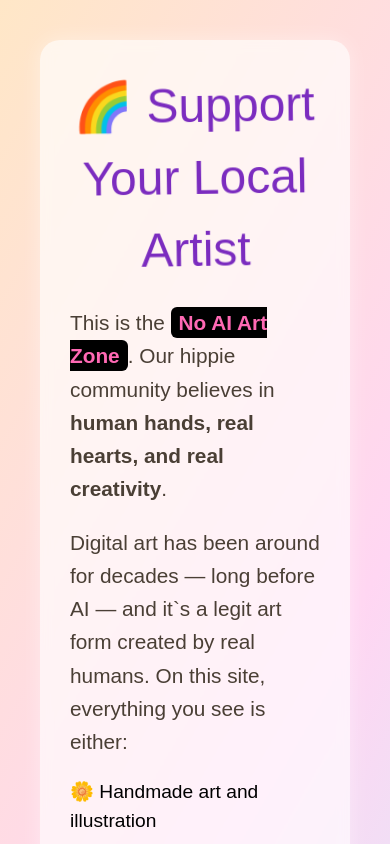
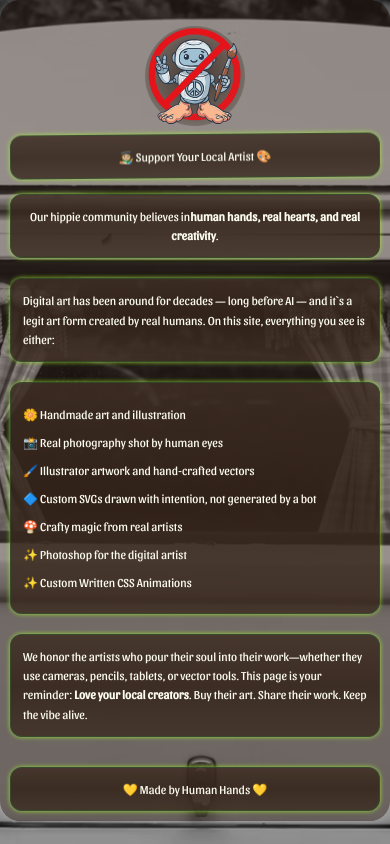
Before and after one commit to MyBaBB/thestitchingstoner, a React (Vite) app: page /localartist in a window 390 px wide. Shown: the top 844 px of the page. Built offline with nearby package versions, Linux system fonts and the light colour scheme.

Commit message:
styled the no ai page

```diff
--- a/src/App.jsx
+++ b/src/App.jsx
@@ -19,7 +19,6 @@ const App = () => {
           <Route path="*" element={<Zenith />} />
         </Routes>
       </Router>
-
     </main>
   );
 };
--- a/src/Components/BackgroundMusicFolder/BackgroundMusic.jsx
+++ b/src/Components/BackgroundMusicFolder/BackgroundMusic.jsx
@@ -36,8 +36,7 @@ export default function SimpleSpeaker() {
   return (
     <button
       onClick={toggleSound}
-      className={`p-3 rounded-full transition-all duration-300
-        ${isOn ? "text-green-500" : "text-gray-500"}`}
+      className={`rounded-full p-3 transition-all duration-300 ${isOn ? "text-green-500" : "text-gray-500"}`}
     >
       {isOn ? <RxSpeakerLoud size={35} /> : <RxSpeakerOff size={35} />}
     </button>
--- /dev/null
+++ b/src/Components/UnsplashImageFolder/UnsplashImages.jsx
@@ -0,0 +1,32 @@
+import React from "react";
+import WhiteVan from "../UnsplashImageFolder/bwVan1820x1080.webp";
+const hippieImages = [
+   {
+    src: WhiteVan,
+    alt: "White Van",
+  },
+];
+
+const randomImage = hippieImages[Math.floor(Math.random() * hippieImages.length)];
+
+function LocalArtistFolder() {
+  return (
+    <div
+      className="local-artist-wrapper"
+      style={{
+        position: "fixed",
+        width: "100%",
+        height: "100%",
+        backgroundImage: `url(${randomImage})`,
+        backgroundSize: "cover",
+        backgroundPosition: "center",
+        backgroundRepeat: "no-repeat",
+        zIndex: 99999999
+      }}
+    >
+      {/* your content goes here */}
+    </div>
+  );
+}
+
+export default LocalArtistFolder;
--- a/src/Components/WeedFolder/Weed.css
+++ b/src/Components/WeedFolder/Weed.css
@@ -14,8 +14,6 @@
 @media screen and (orientation: landscape) and (max-height: 700px) {
   .weed-leaf {
     position: relative;
-
-
 
     width: 100px;
     height: 100px;
@@ -50,6 +48,5 @@
 @media screen and (orientation: landscape) and (max-width: 950px) and (max-height: 490px) {
   .weed-leaf {
     position: relative;
-
   }
 }
--- a/src/Pages/CoverPageFolder/Cover.jsx
+++ b/src/Pages/CoverPageFolder/Cover.jsx
@@ -56,20 +56,17 @@ export default function LandingPage() {
 
   return (
     <div className="relative mb-[22rem] flex h-screen items-center justify-center bg-black">
-
-
-      < Link to="/localartist">
-        <div className="not-robot2 p-4  flex-col items-center  ">
+      <Link to="/localartist">
+        <div className="not-robot2 flex-col items-center p-4">
           <NotRobot />
-           <span className="text-white font-bold font-Itim-Regular mt-1">
+          <span className="mt-1 font-Itim-Regular font-bold text-white">
             No Zone
           </span>
         </div>
       </Link>
 
-
-        <div className="backgroundMusic fixed z-50 bottom-4 left-4">
-           < SimpleSpeaker />
+      <div className="backgroundMusic fixed bottom-4 left-4 z-50">
+        <SimpleSpeaker />
       </div>
 
       <span className="reverseButtonInstaller absolute left-4 top-4">
--- a/src/Pages/LocalArtistFolder/LocalArtist.css
+++ b/src/Pages/LocalArtistFolder/LocalArtist.css
@@ -1,11 +1,14 @@
 .local-artist-wrapper {
   position: relative;
-  padding: 40px;
   min-height: 100vh;
-  background: linear-gradient(120deg, #ffe7c7, #ffd6f2, #c7f7ff);
+  background-image: url("../../Components/UnsplashImageFolder/bwVan1820x1080.webp");
+  background-size: cover;        /* fills the screen */
+  background-position: center;   /* keeps the subject centered */
+  background-repeat: no-repeat;  /* prevents tiling */
   overflow: hidden;
   font-family: "Groovy", sans-serif;
 }
+
 
 /* Floating Objects */
 .float {
@@ -15,64 +18,129 @@
   animation: floaty 10s infinite ease-in-out;
 }
 
-.peace-flower { top: 10%; left: 5%; animation-delay: 0s; }
-.sparkle-star { top: 40%; right: 10%; animation-delay: 2s; }
-.groovy-heart { bottom: 15%; left: 20%; animation-delay: 4s; }
+.peace-flower {
+  top: 10%;
+  left: 5%;
+  animation-delay: 0s;
+}
+.sparkle-star {
+  top: 40%;
+  right: 10%;
+  animation-delay: 2s;
+}
+.groovy-heart {
+  bottom: 15%;
+  left: 20%;
+  animation-delay: 4s;
+}
 
 @keyframes floaty {
-  0% { transform: translateY(0px) rotate(0deg); }
-  50% { transform: translateY(-25px) rotate(6deg); }
-  100% { transform: translateY(0px) rotate(0deg); }
+  0% {
+    transform: translateY(0px) rotate(0deg);
+  }
+  50% {
+    transform: translateY(-25px) rotate(6deg);
+  }
+  100% {
+    transform: translateY(0px) rotate(0deg);
+  }
 }
 
 /* Content Box */
 .content-box {
   max-width: 700px;
   margin: auto;
-  background: rgba(255, 255, 255, 0.65);
-  padding: 30px;
+  background: rgba(55, 39, 29, 0.4);
+  padding: 10px;
   border-radius: 20px;
-  backdrop-filter: blur(6px);
+
   box-shadow: 0 0 20px rgba(255, 255, 255, 0.4);
-}
+  }
 
 /* Typography */
 .groovy-title {
-  font-size: 3rem;
+  background: linear-gradient(
+    to bottom,
+    rgba(63, 46, 36, .85) 0%,
+    /* top lighter */ rgba(51, 35, 25, .85 ) 50%,
+    /* middle darker */ rgba(63, 46, 36, .85 ) 100% /* bottom lighter */
+  );
+  border: 1px solid rgba(46, 90, 44, 0.63); /* Forest Service Green */
+  border-radius: 12px;
+  box-shadow: 0px 0px 5px 0px #adff2fbf;
+  padding:12px;
   text-align: center;
-  margin-bottom: 20px;
-  color: #7b2cbf;
+  margin-bottom: 5px;
+  color:  #ade0f8;
   animation: wobble 3s infinite ease-in-out;
 }
 
 @keyframes wobble {
-  0% { transform: rotate(-1deg); }
-  50% { transform: rotate(1deg); }
-  100% { transform: rotate(-1deg); }
+  0% {
+    transform: rotate(-1deg);
+  }
+  50% {
+    transform: rotate(1deg);
+  }
+  100% {
+    transform: rotate(-1deg);
+  }
 }
 
 .groovy-text {
   font-size: 1.3rem;
   line-height: 1.6;
   margin-bottom: 20px;
-  color: #4a3f35;
+    font-weight: 500;
+
+  background: linear-gradient(
+    to bottom,
+    rgba(63, 46, 36, .85) 0%,
+    /* top lighter */ rgba(51, 35, 25, .85 ) 50%,
+    /* middle darker */ rgba(63, 46, 36, .85 ) 100% /* bottom lighter */
+  );
+  border: 1px solid rgba(46, 90, 44, 0.63); /* Forest Service Green */
+  border-radius: 12px;
+  box-shadow: 0px 0px 5px 0px #adff2fbf;
+  padding:12px;
 }
 
-.highlight {
-  background: #fffa8b;
-  padding: 4px 8px;
-  border-radius: 6px;
+.highlight3 {
+
+  font-weight: 500;
+   background: linear-gradient(
+    to bottom,
+    rgba(63, 46, 36, .85) 0%,
+    /* top lighter */ rgba(51, 35, 25, .85 ) 50%,
+    /* middle darker */ rgba(63, 46, 36, .85 ) 100% /* bottom lighter */
+  );
+
+  border: 1px solid rgba(46, 90, 44, 0.63); /* Forest Service Green */
+  border-radius: 12px;
+  box-shadow: 0px 0px 5px 0px #adff2fbf;
+  padding:12px;
 }
 
 /* List */
 .groovy-list {
   list-style: none;
-  padding-left: 0;
+
   margin-bottom: 20px;
+    font-weight: 500;
+  background: linear-gradient(
+    to bottom,
+    rgba(63, 46, 36, .85) 0%,
+    /* top lighter */ rgba(51, 35, 25, .85 ) 50%,
+    /* middle darker */ rgba(63, 46, 36, .85 ) 100% /* bottom lighter */
+  );
+  border: 1px solid rgba(46, 90, 44, 0.63); /* Forest Service Green */
+  border-radius: 12px;
+  box-shadow: 0px 0px 5px 0px #adff2fbf;
+  padding:12px;
 }
 
 .groovy-list li {
-  font-size: 1.2rem;
+
   margin: 10px 0;
 }
 
@@ -80,9 +148,47 @@
 .badge {
   margin-top: 30px;
   text-align: center;
-  font-size: 1.4rem;
-  padding: 10px 20px;
-  background: #ffe8a3;
+
+    font-weight: 500;
+  background: linear-gradient(
+    to bottom,
+    rgba(63, 46, 36, .85) 0%,
+    /* top lighter */ rgba(51, 35, 25, .85 ) 50%,
+    /* middle darker */ rgba(63, 46, 36, .85 ) 100% /* bottom lighter */
+  );
+  border: 1px solid rgba(46, 90, 44, 0.63); /* Forest Service Green */
   border-radius: 12px;
-  box-shadow: 0 0 10px rgba(255, 255, 255, 0.6);
+  box-shadow: 0px 0px 5px 0px #adff2fbf;
+  padding:12px;
 }
+
+   /* base: up to 400px */
+.groovy-title, .groovy-text, .groovy-list, .content-box   {
+  font-size: 0.75rem; color: #fcfbef;
+  font-family: 'Sansita-Regular', sans-serif  ; }
+
+/* 400px to 700px */
+@media screen and (min-width: 400px) and (max-width: 700px) {
+  .content-box {
+    padding: 5px;
+  }
+  .groovy-title, .groovy-text, .groovy-list, .content-box   {
+     font-size: 1.11rem; }
+ }
+
+/* 700px and up */
+@media screen and (min-width: 700px) {
+  .groovy-title, .groovy-text, .groovy-list, .content-box   {
+    font-size: 2rem; }
+}
+.NotRobotGradient {
+
+  border-radius: 100%;
+
+
+  background: radial-gradient(
+    rgba(70, 56, 47, 1) 0%,
+    rgba(70, 56, 47, 0.6) 50%,
+    rgba(70, 56, 47, 0) 100%
+  );
+}
--- a/src/Pages/LocalArtistFolder/LocalArtist.jsx
+++ b/src/Pages/LocalArtistFolder/LocalArtist.jsx
@@ -1,6 +1,6 @@
 import React from "react";
 import ReverseButton from "../../Components/ButtonsFolder/ReverseButton/ReverseButton.jsx";
-
+import NotRobot from "../../Components/NotRobotFolder/NotRobot.jsx";
 import "./LocalArtist.css";
 // import PeaceFlower from "./peace-flower.svg";
 // import SparkleStar from "./sparkle-star.svg";
@@ -16,6 +16,7 @@ const LocalArtistFolder = () => {
   return (
     <div className="local-artist-wrapper">
        < ReverseButton />
+
       {/* Floating Hippie Objects */}
       {/* <img src={PeaceFlower} className="float peace-flower" alt="Peace Flower" />
       <img src={SparkleStar} className="float sparkle-star" alt="Sparkle Star" />
@@ -23,12 +24,17 @@ const LocalArtistFolder = () => {
 
       {/* Main Content */}
       <div className="content-box">
+         <div className="NotRobotGradient h-[100px] w-[100px] m-auto mb-2  ">< NotRobot /></div>
+        <h1 className="groovy-title  whitespace-nowrap mb-4
+              ">
+          🧑🏼‍🎨 Support Your Local Artist 🎨
+        </h1>
 
-        <h1 className="groovy-title ">🌈 Support Your Local Artist </h1>
 
-        <p className="groovy-text">
-          This is the <span className="highlight">No AI Art Zone</span>.
-          Our hippie community believes in <strong>human hands, real hearts, and real creativity</strong>.
+
+        <p className="groovy-text text-center">
+          Our hippie community believes in
+          <strong>human hands, real hearts, and real creativity</strong>.
         </p>
 
         <p className="groovy-text">
```
Also changed, not shown: src/Components/NotRobotFolder/NotRobot.css (+7 -9 lines), src/Pages/CoverPageFolder/Cover.css (+4 -5 lines), src/Pages/SpecialEventPageFolder/SpecialEvent.css (+6 -10 lines), src/Pages/SpecialEventPageFolder/SpecialEvent.jsx (+19 -22 lines), src/Components/UnsplashImageFolder/UnsplashImages.css (added), src/Components/UnsplashImageFolder/bwVan1820x1080.webp (added). Lines whose indentation alone changed are shown as unchanged.
